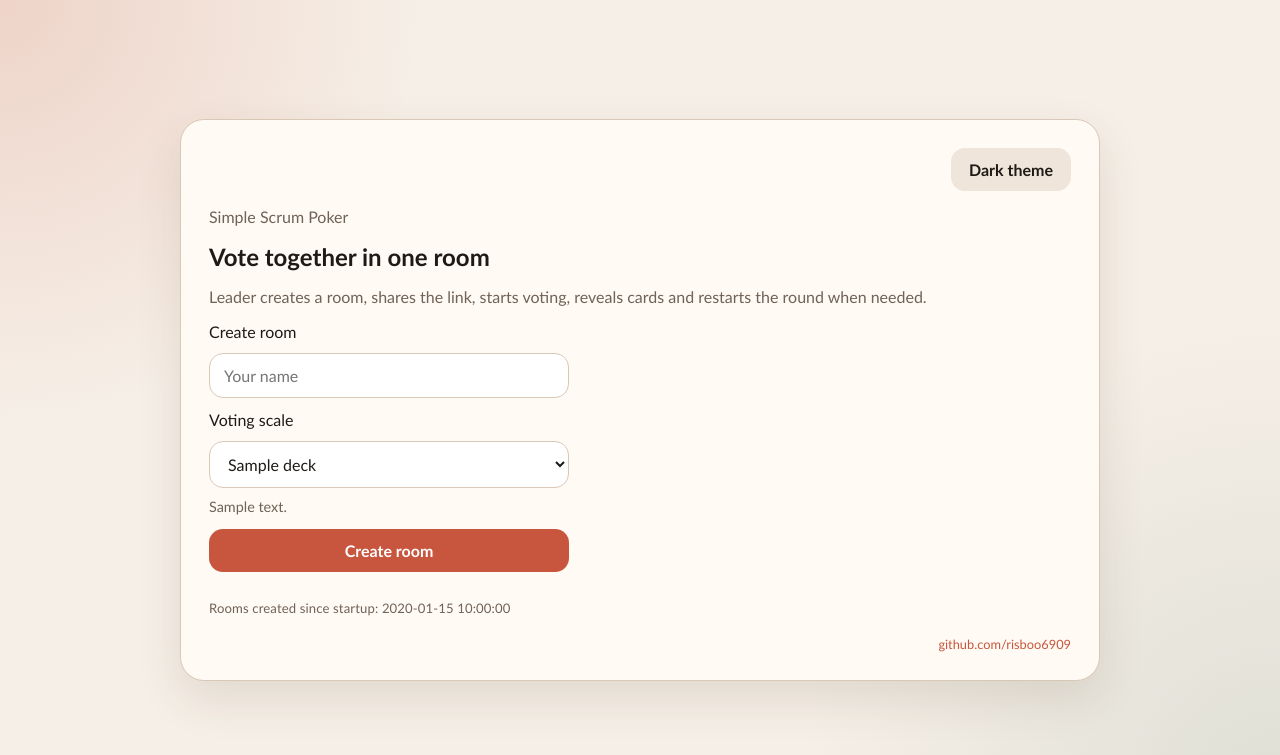
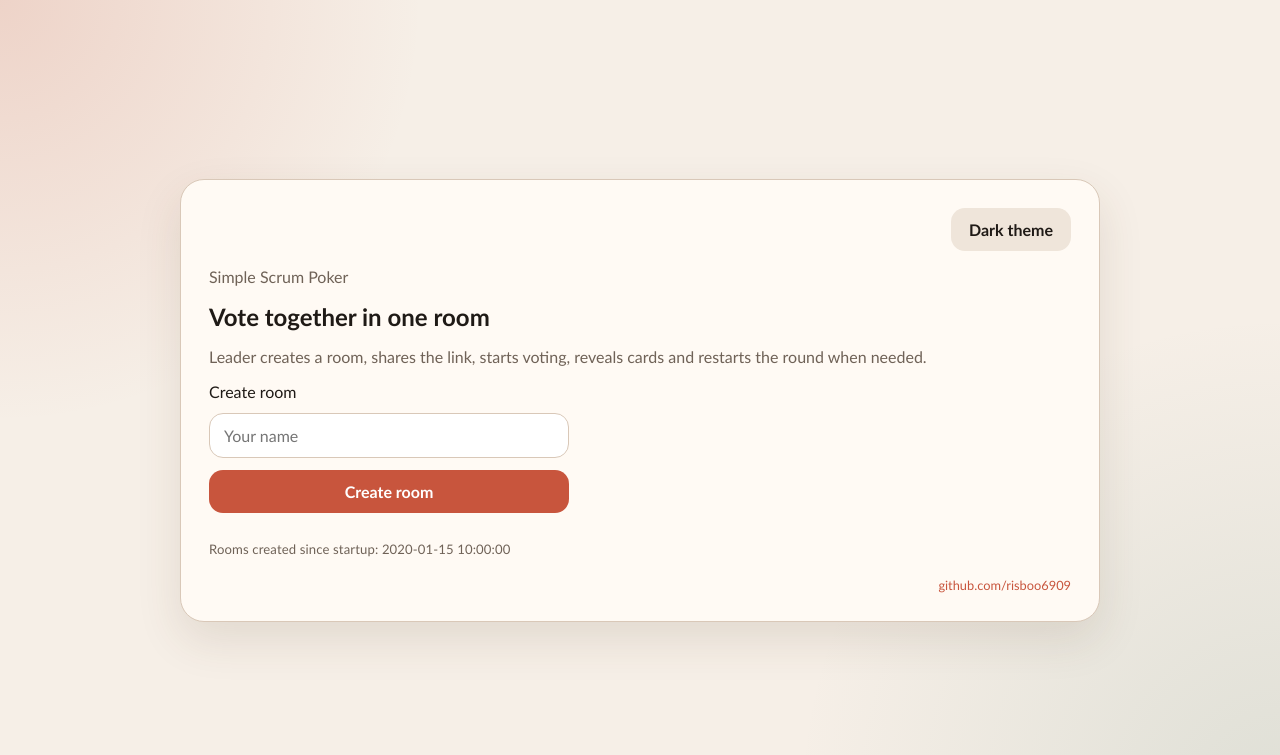
Before and after one commit to risboo6909/scrum_poker, a Flask app: template templates/index.html in a window 1280 px wide. Shown: the top 755 px of the page. Run offline with Flask 3, Linux system fonts and the light colour scheme; the template is opened without the code that fills it: most values are stand-ins (such as "Sample title", 1, 10 or a date in 2020).

Commit message:
Remove voting scale selection

```diff
--- a/app.py
+++ b/app.py
@@ -369,7 +369,6 @@ def render_index():
     return render_template(
         "index.html",
         base_prefix=BASE_PREFIX,
-        decks=DECKS.values(),
         total_rooms_created=app.total_rooms_created,
     )
 
@@ -431,11 +430,9 @@ def room_socket(ws, room_id):
 def create_room():
     payload = request.get_json(silent=True) or {}
     name = (payload.get("name") or "").strip()
-    deck_id = (payload.get("deck") or "fibonacci").strip().lower()
+    deck_id = "fibonacci"
     if not name:
         return error("Name is required")
-    if deck_id not in DECKS:
-        return error("Unknown voting deck")
 
     if active_room_count() >= MAX_ACTIVE_ROOMS:
         return error("Room limit reached, please try again later", 503)
--- a/static/app.js
+++ b/static/app.js
@@ -28,8 +28,6 @@ const authView = document.querySelector("#auth-view");
 const roomView = document.querySelector("#room-view");
 const createForm = document.querySelector("#create-form");
 const joinForm = document.querySelector("#join-form");
-const createDeckSelect = document.querySelector("#create-deck");
-const createDeckHint = document.querySelector("#create-deck-hint");
 const participantsNode = document.querySelector("#participants");
 const votePanel = document.querySelector("#vote-panel");
 const voteOptionsNode = document.querySelector("#vote-options");
@@ -194,14 +192,6 @@ function renderVoteOptions() {
     });
     voteOptionsNode.appendChild(button);
   });
-}
-
-function updateCreateDeckHint() {
-  const selectedOption = createDeckSelect?.selectedOptions?.[0];
-  if (!selectedOption || !createDeckHint) {
-    return;
-  }
-  createDeckHint.textContent = selectedOption.dataset.description || "";
 }
 
 function currentParticipant() {
@@ -420,10 +410,10 @@ function connectRoomSocket() {
   });
 }
 
-async function createRoom(name, deck) {
+async function createRoom(name) {
   const data = await api("/api/rooms", {
     method: "POST",
-    body: JSON.stringify({ name, deck }),
+    body: JSON.stringify({ name }),
   });
   state.roomId = data.roomId;
   state.participantId = data.participantId;
@@ -474,13 +464,9 @@ async function leaderAction(path) {
 
 createForm.addEventListener("submit", async (event) => {
   event.preventDefault();
-  const formData = new FormData(createForm);
   try {
     clearMessage();
-    await createRoom(
-      (formData.get("name") || "").toString().trim(),
-      (formData.get("deck") || "fibonacci").toString()
-    );
+    await createRoom((new FormData(createForm).get("name") || "").toString().trim());
   } catch (error) {
     setMessage(error.message, true);
   }
@@ -502,7 +488,6 @@ revealButton.addEventListener("click", () => leaderAction("reveal"));
 themeToggle.addEventListener("click", () => {
   applyTheme(currentTheme === "dark" ? "light" : "dark");
 });
-createDeckSelect?.addEventListener("change", updateCreateDeckHint);
 copyRoomLinkButton.addEventListener("click", async () => {
   try {
     await copyText(roomLink.href);
@@ -511,8 +496,6 @@ copyRoomLinkButton.addEventListener("click", async () => {
     setMessage("Could not copy room link", true);
   }
 });
-
-updateCreateDeckHint();
 applyTheme(currentTheme);
 restoreParticipant();
 render();
--- a/templates/index.html
+++ b/templates/index.html
@@ -32,15 +32,6 @@
           <form id="create-form" class="stack">
             <label for="create-name">Create room</label>
             <input id="create-name" name="name" type="text" placeholder="Your name" maxlength="40" required />
-            <label for="create-deck">Voting scale</label>
-            <select id="create-deck" name="deck">
-              {% for deck in decks %}
-                <option value="{{ deck.id }}" data-description="{{ deck.description }}">{{ deck.label }}</option>
-              {% endfor %}
-            </select>
-            <p id="create-deck-hint" class="muted deck-hint">
-              {{ (decks | list | first).description }}
-            </p>
             <button type="submit">Create room</button>
           </form>
 
```
